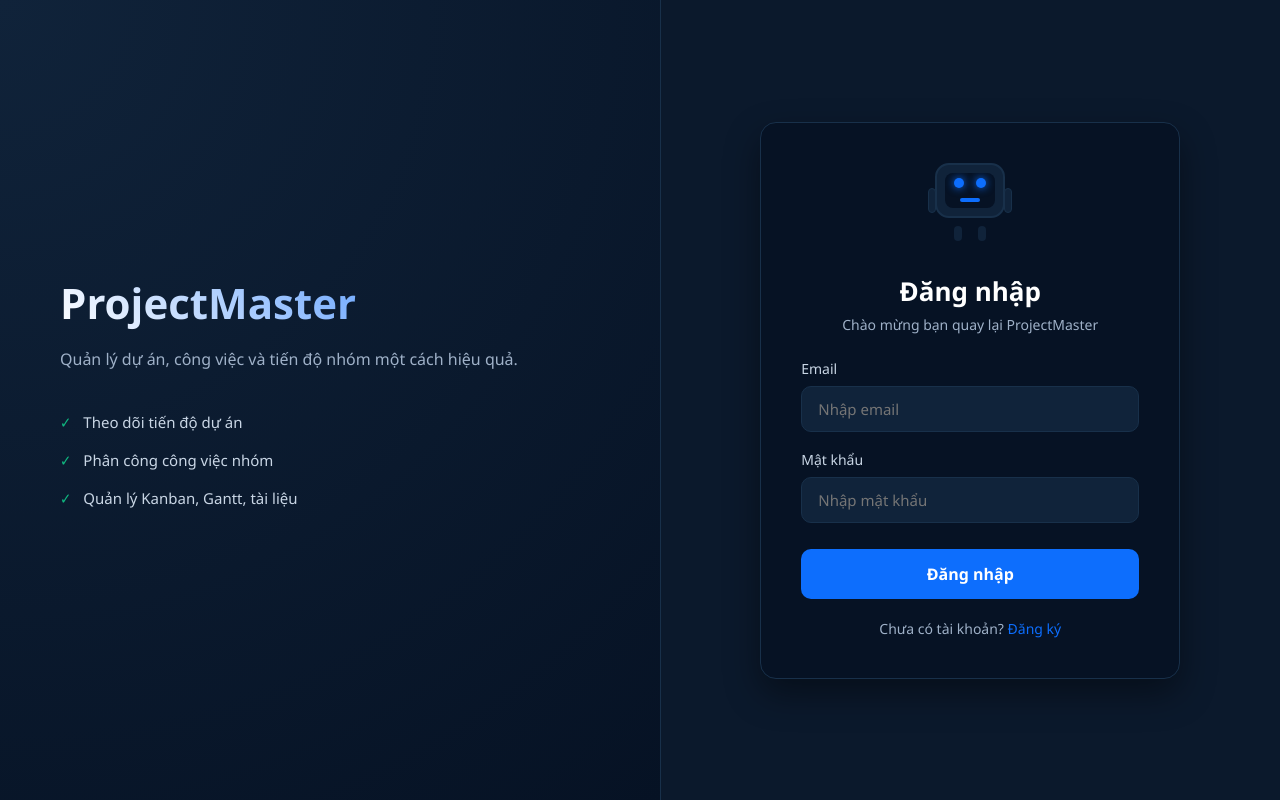
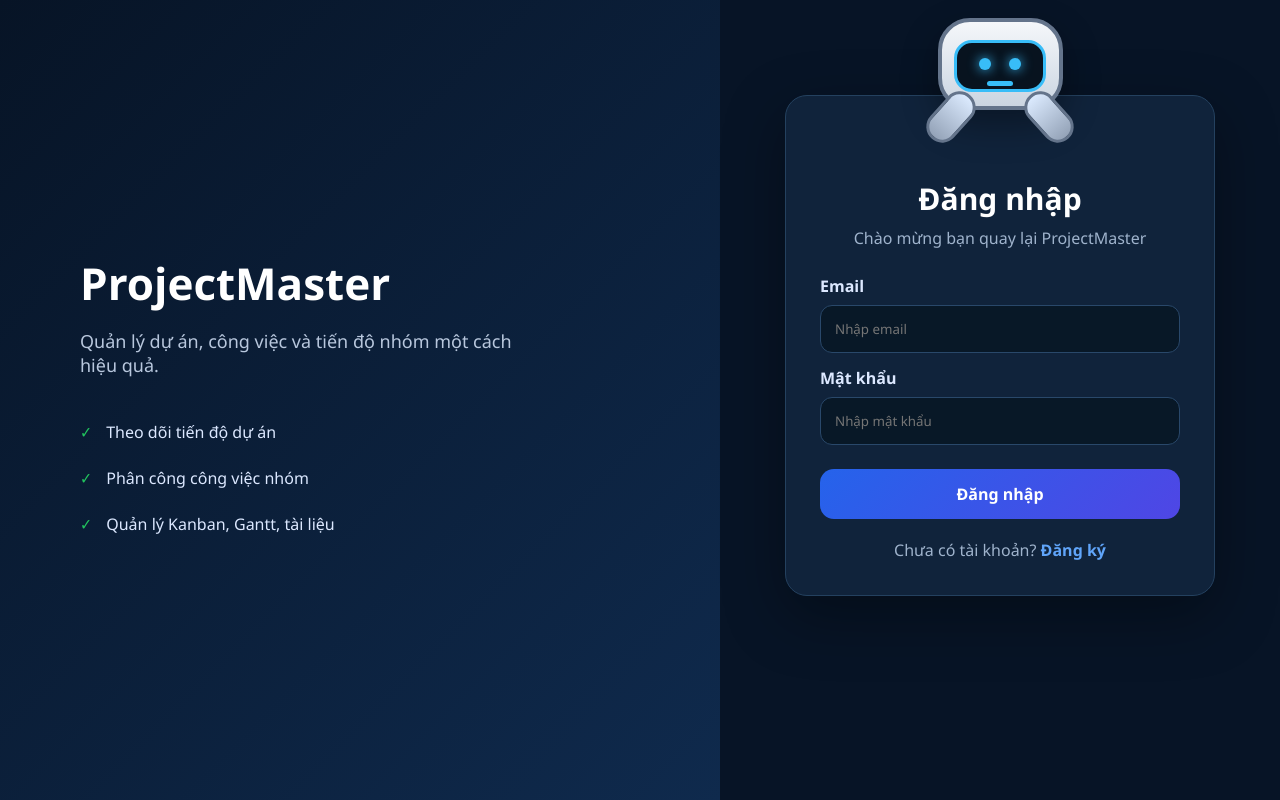
Before and after one commit to Rimuru0709/DoAnQuanLyCongViec, a React (Vite) app in the folder client/: page /login in a window 1280 px wide. Built offline with nearby package versions, Linux system fonts and the light colour scheme.

Commit message:
Cập nhật lại giao diện đăng nhập/ đăng ký

```diff
--- a/client/src/Login/Login.css
+++ b/client/src/Login/Login.css
@@ -1,329 +1,303 @@
-/* ==========================================
-   1. BỐ CỤC CHUNG (LAYOUT TRANG)
-   ========================================== */
 .auth-page {
+    min-height: 100vh;
     display: flex;
-    min-height: 100vh;
-    background: #0b192c; /* Tone nền tối tổng thể */
-    color: white;
-    font-family: 'Segoe UI', system-ui, sans-serif;
+    background: #071426;
+    color: #fff;
 }
 
-/* Khối giới thiệu bên trái */
 .auth-left {
     flex: 1;
+    padding: 80px;
+    background: linear-gradient(135deg, #071426, #0f2a4d);
     display: flex;
     flex-direction: column;
     justify-content: center;
-    padding: 60px;
-    background: radial-gradient(circle at top left, #10233a, #061224);
-    border-right: 1px solid #18304a;
-}
-
-@media (max-width: 868px) {
-    .auth-left { display: none; } /* Ẩn bên trái khi màn hình nhỏ (Mobile) */
 }
 
 .auth-left h1 {
-    font-size: 42px;
+    font-size: 44px;
     margin-bottom: 16px;
-    background: linear-gradient(45deg, #ffffff, #0d6efd);
-    -webkit-background-clip: text;
-    -webkit-text-fill-color: transparent;
 }
 
 .auth-left p {
-    font-size: 16px;
-    color: #9fb1c8;
-    margin-bottom: 40px;
-    line-height: 1.6;
+    font-size: 18px;
+    color: #b8c7dd;
+    max-width: 460px;
+    margin-bottom: 32px;
 }
 
 .auth-feature {
-    display: flex;
-    align-items: center;
-    gap: 12px;
-    margin-bottom: 18px;
-    color: #c9d6e5;
-    font-size: 15px;
+    margin: 12px 0;
+    font-size: 16px;
+    color: #dce8ff;
 }
 
 .auth-feature span {
-    color: #10b981; /* Dấu tích xanh lá mượt */
-    font-weight: bold;
+    color: #22c55e;
+    margin-right: 10px;
 }
 
-/* Khối Form bên phải */
 .auth-right {
     flex: 1;
     display: flex;
     justify-content: center;
-    align-items: center;
-    padding: 40px;
+    align-items: flex-start;
+    padding-top: 95px;
 }
 
-/* Form Card */
 .login-card {
-    background: #061224;
-    padding: 40px;
-    border-radius: 16px;
-    width: 100%;
-    max-width: 420px;
-    border: 1px solid #18304a;
-    box-shadow: 0 15px 35px rgba(0, 0, 0, 0.4);
+    width: 430px;
+    background: #10233b;
+    border: 1px solid #24415f;
+    border-radius: 22px;
+    padding: 82px 34px 34px;
     position: relative;
+    box-shadow: 0 20px 60px rgba(0, 0, 0, 0.35);
 }
 
 .login-card h2 {
-    font-size: 26px;
-    margin-top: 15px;
-    margin-bottom: 6px;
+    font-size: 30px;
+    margin-bottom: 8px;
     text-align: center;
 }
 
 .auth-subtitle {
-    color: #9fb1c8;
-    font-size: 14px;
-    margin-bottom: 25px;
     text-align: center;
+    color: #9fb3cc;
+    margin-bottom: 26px;
 }
 
-/* ==========================================
-   2. TẠO HÌNH & HIỆU ỨNG ROBOT HOẠT HÌNH
-   ========================================== */
-.robot {
-    width: 80px;
-    height: 90px;
-    margin: 0 auto 20px auto;
-    position: relative;
-    transition: all 0.4s cubic-bezier(0.175, 0.885, 0.32, 1.275);
-}
-
-/* Đầu Robot */
-.robot-head {
-    width: 70px;
-    height: 55px;
-    background: #10233a;
-    border: 2px solid #18304a;
-    border-radius: 14px;
-    margin: 0 auto;
-    position: relative;
-    padding: 8px;
-    transition: all 0.3s ease;
-}
-
-.robot-screen {
-    width: 100%;
-    height: 100%;
-    background: #061224;
-    border-radius: 8px;
-    display: flex;
-    flex-direction: column;
-    justify-content: space-around;
-    align-items: center;
-    overflow: hidden;
-}
-
-/* Đôi mắt Robot */
-.robot-eyes {
-    display: flex;
-    gap: 12px;
-}
-
-.robot-eyes span {
-    width: 10px;
-    height: 10px;
-    background: #0d6efd; /* Màu mắt xanh led bừng sáng */
-    border-radius: 50%;
-    box-shadow: 0 0 8px #0d6efd;
-    transition: all 0.3s ease;
-}
-
-/* Khuôn miệng */
-.robot-smile {
-    width: 20px;
-    height: 4px;
-    background: #0d6efd;
-    border-radius: 2px;
-    transition: all 0.3s ease;
-}
-
-/* Tay và Chân chân thực */
-.robot-arm {
-    width: 8px;
-    height: 25px;
-    background: #10233a;
-    border: 1px solid #18304a;
-    position: absolute;
-    top: 25px;
-    border-radius: 4px;
-    transition: all 0.4s ease;
-}
-.robot-arm.left { left: -2px; transform-origin: top center; }
-.robot-arm.right { right: -2px; transform-origin: top center; }
-
-.robot-leg {
-    width: 8px;
-    height: 15px;
-    background: #10233a;
-    position: absolute;
-    bottom: 12px;
-    border-radius: 4px;
-}
-.robot-leg.left { left: 24px; }
-.robot-leg.right { right: 24px; }
-
-/* -------------------------------------------
-   TRẠNG THÁI 1: Khi Focus Mật Khẩu (Che mắt)
-   ------------------------------------------- */
-.robot.secure .robot-arm.left {
-    transform: translate(16px, -15px) rotate(135deg);
-    height: 30px;
-    z-index: 2;
-}
-
-.robot.secure .robot-arm.right {
-    transform: translate(-16px, -15px) rotate(-135deg);
-    height: 30px;
-    z-index: 2;
-}
-
-.robot.secure .robot-eyes span {
-    background: #18304a;
-    box-shadow: none;
-}
-
-/* -------------------------------------------
-   TRẠNG THÁI 2: Đăng nhập lỗi (Robot Buồn bã)
-   ------------------------------------------- */
-.robot.sad {
-    transform: translateY(5px);
-    animation: shiver 0.4s ease infinite;
-}
-
-.robot.sad .robot-head {
-    transform: rotate(10deg);
-}
-
-.robot.sad .robot-eyes span {
-    background: #ef4444; /* Đổi màu mắt sang đỏ lỗi */
-    box-shadow: 0 0 8px #ef4444;
-    height: 3px; /* Mắt híp lại buồn bã */
-    border-radius: 2px;
-}
-
-.robot.sad .robot-smile {
-    width: 14px;
-    height: 6px;
-    background: transparent;
-    border: 2px solid #ef4444;
-    border-bottom: none; /* Miệng mếu ngược xuống */
-    border-radius: 10px 10px 0 0;
-}
-
-@keyframes shiver {
-    0%, 100% { transform: translateX(0); }
-    25% { transform: translateX(-2px); }
-    75% { transform: translateX(2px); }
-}
-
-/* ==========================================
-   3. Ô NHẬP LIỆU (INPUT ELEMENT) VÀ NÚT BẤM
-   ========================================== */
 .login-card label {
     display: block;
-    text-align: left;
-    color: #c9d6e5;
-    font-size: 14px;
-    margin-bottom: 8px;
-    margin-top: 18px;
+    margin: 14px 0 8px;
+    color: #dce8ff;
+    font-weight: 600;
 }
 
 .login-card input {
     width: 100%;
-    padding: 12px 16px;
-    background: #10233a;
-    border: 1px solid #18304a;
-    border-radius: 10px;
-    color: white;
-    font-size: 15px;
+    height: 48px;
+    border-radius: 12px;
+    border: 1px solid #29486a;
+    background: #081827;
+    color: #fff;
+    padding: 0 14px;
     outline: none;
-    transition: all 0.2s ease;
 }
 
 .login-card input:focus {
-    border-color: #0d6efd;
-    box-shadow: 0 0 0 3px rgba(13, 110, 253, 0.15);
+    border-color: #2f6df6;
 }
 
-/* Nút Submit đăng nhập */
-.login-card button[type="submit"] {
+.login-card button {
     width: 100%;
-    padding: 14px;
-    background: #0d6efd;
-    color: white;
+    height: 50px;
+    margin-top: 24px;
     border: none;
-    border-radius: 10px;
+    border-radius: 14px;
+    background: linear-gradient(135deg, #2563eb, #4f46e5);
+    color: #fff;
     font-size: 16px;
-    font-weight: 600;
+    font-weight: 700;
     cursor: pointer;
-    margin-top: 26px;
-    transition: all 0.2s ease;
 }
 
-.login-card button[type="submit"]:hover {
-    background: #0b5ed7;
-    box-shadow: 0 4px 12px rgba(13, 110, 253, 0.3);
+.auth-link {
+    margin-top: 20px;
+    text-align: center;
+    color: #9fb3cc;
 }
 
-/* Thông báo lỗi cục bộ */
+.auth-link a {
+    color: #60a5fa;
+    text-decoration: none;
+    font-weight: 700;
+}
+
 .auth-message {
-    background: rgba(239, 68, 68, 0.1);
-    color: #ef4444;
-    border: 1px solid rgba(239, 68, 68, 0.2);
-    padding: 10px;
-    border-radius: 8px;
-    font-size: 13.5px;
-    margin-bottom: 10px;
+    background: rgba(239, 68, 68, 0.15);
+    color: #ff8a8a;
+    border: 1px solid rgba(239, 68, 68, 0.35);
+    padding: 12px;
+    border-radius: 10px;
+    margin-bottom: 18px;
     text-align: center;
 }
 
-/* Link chuyển đổi sang trang Register */
-.auth-link {
-    text-align: center;
-    margin-top: 20px;
-    font-size: 14px;
-    color: #9fb1c8;
+/* ================= ROBOT MASCOT ================= */
+
+.robot {
+    position: absolute;
+    top: -78px;
+    left: 50%;
+    transform: translateX(-50%);
+    width: 170px;
+    height: 145px;
+    z-index: 5;
 }
 
-.auth-link a {
-    color: #0d6efd;
-    text-decoration: none;
-    font-weight: 500;
+.robot-head {
+    width: 125px;
+    height: 92px;
+    background: linear-gradient(180deg, #f5f7fa, #cbd5e1);
+    border-radius: 32px;
+    border: 4px solid #64748b;
+    margin: auto;
+    position: relative;
+    box-shadow: 0 15px 35px rgba(0, 0, 0, 0.35);
 }
 
-.auth-link a:hover {
-    text-decoration: underline;
-}
-/* ==========================================
-   4. BỔ SUNG TỐI ƯU CHO TRANG ĐĂNG KÝ (FORM DÀI)
-   ========================================== */
-
-/* Khi ở trang đăng ký, cho phép vùng chứa form cuộn dọc nếu màn hình thấp */
-.auth-page:has(input[name="full_name"]) .auth-right {
-    align-items: flex-start; /* Không cố định ở giữa, cho phép đẩy từ trên xuống */
-    overflow-y: auto;        /* Kích hoạt thanh cuộn dọc khi cần */
-    padding-top: 40px;
-    padding-bottom: 40px;
+.robot-screen {
+    width: 92px;
+    height: 52px;
+    background: #08131f;
+    border: 3px solid #38bdf8;
+    border-radius: 18px;
+    position: absolute;
+    left: 50%;
+    top: 18px;
+    transform: translateX(-50%);
+    overflow: hidden;
+    transition: 0.3s;
 }
 
-/* Đảm bảo form card đăng ký có khoảng cách thở với đáy màn hình */
-.auth-page:has(input[name="full_name"]) .login-card {
-    margin: auto 0; /* Tự động căn đều top/bottom nếu màn hình đủ cao */
+.robot-eyes {
+    display: flex;
+    justify-content: center;
+    gap: 18px;
+    margin-top: 15px;
 }
 
-/* Thu nhỏ bớt khoảng cách margin của robot trên trang đăng ký để form gọn hơn */
-.auth-page:has(input[name="full_name"]) .robot {
-    margin-bottom: 10px;
-    transform: scale(0.9); /* Thu nhỏ robot lại 10% giúp tiết kiệm không gian */
+.robot-eyes span {
+    width: 12px;
+    height: 12px;
+    background: #38bdf8;
+    border-radius: 50%;
+    box-shadow: 0 0 12px #38bdf8;
+    transition: 0.3s;
 }
+
+.robot-smile {
+    width: 26px;
+    height: 5px;
+    background: #38bdf8;
+    border-radius: 20px;
+    margin: 11px auto 0;
+    transition: 0.3s;
+}
+
+.robot-arm {
+    width: 32px;
+    height: 58px;
+    background: linear-gradient(180deg, #dbeafe, #94a3b8);
+    border: 3px solid #64748b;
+    border-radius: 30px;
+    position: absolute;
+    top: 70px;
+    transition: 0.3s;
+    transition: all .45s ease;
+    z-index:10;
+}
+
+.robot-arm.left {
+    left: 20px;
+    transform: rotate(42deg);
+}
+
+.robot-arm.right {
+    right: 20px;
+    transform: rotate(-42deg);
+}
+
+
+.robot.secure .robot-screen {
+    box-shadow: 0 0 24px #38bdf8;
+}
+
+.robot.secure .robot-eyes span {
+    height: 3px;
+    border-radius: 10px;
+    margin-top: 5px;
+}
+
+.robot.secure .robot-smile{
+    width:18px;
+    height:8px;
+    background:transparent;
+    border-bottom:3px solid #38bdf8;
+    border-radius:0 0 20px 20px;
+}
+
+.robot.secure .robot-arm.left{
+    top:48px;
+    left:36px;
+    transform:rotate(18deg);
+}
+
+.robot.secure .robot-arm.right{
+    top:48px;
+    right:36px;
+    transform:rotate(-18deg);
+}
+
+@media (max-width: 900px) {
+    .auth-page {
+        flex-direction: column;
+    }
+
+    .auth-left {
+        display: none;
+    }
+
+    .auth-right {
+        min-height: 100vh;
+        padding-top: 110px;
+    }
+}
+
+.robot.sad .robot-eyes span {
+    width: 16px;
+    height: 8px;
+    border-radius: 0 0 16px 16px;
+    background: transparent;
+    border-bottom: 4px solid #38bdf8;
+    box-shadow: none;
+}
+
+.robot.sad .robot-smile {
+    width: 26px;
+    height: 14px;
+    background: transparent;
+    border-top: 4px solid #38bdf8;
+    border-radius: 20px 20px 0 0;
+    margin-top: 12px;
+}
+
+.robot.sad .robot-screen::after {
+    content: "";
+    width: 6px;
+    height: 18px;
+    background: #38bdf8;
+    border-radius: 10px;
+    position: absolute;
+    top: 30px;
+    right: 24px;
+    box-shadow: 0 0 10px #38bdf8;
+    animation: robotTear 0.9s infinite;
+}
+
+@keyframes robotTear {
+    0% {
+        transform: translateY(-4px);
+        opacity: 0;
+    }
+
+    50% {
+        opacity: 1;
+    }
+
+    100% {
+        transform: translateY(14px);
+        opacity: 0;
+    }
+}
```
